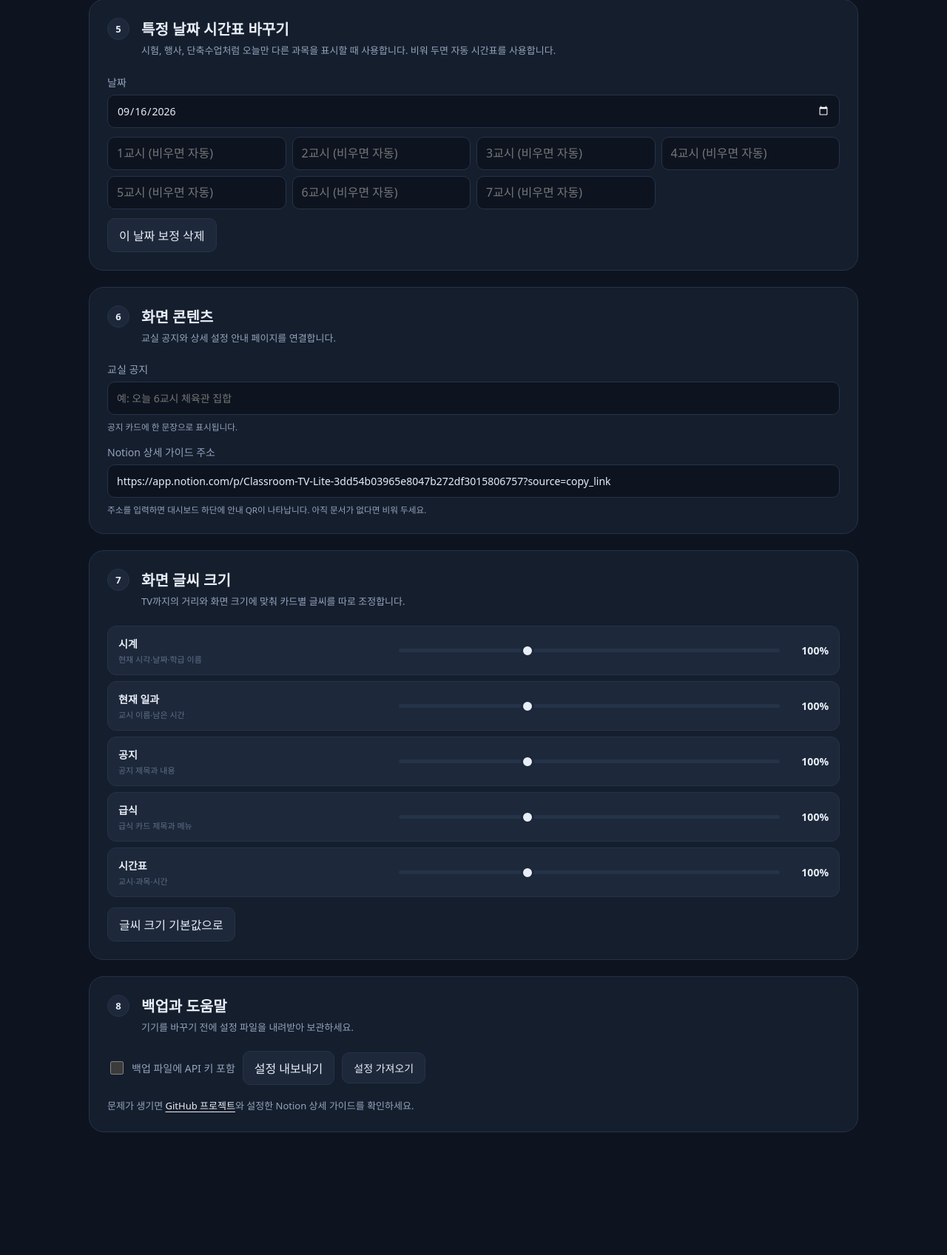
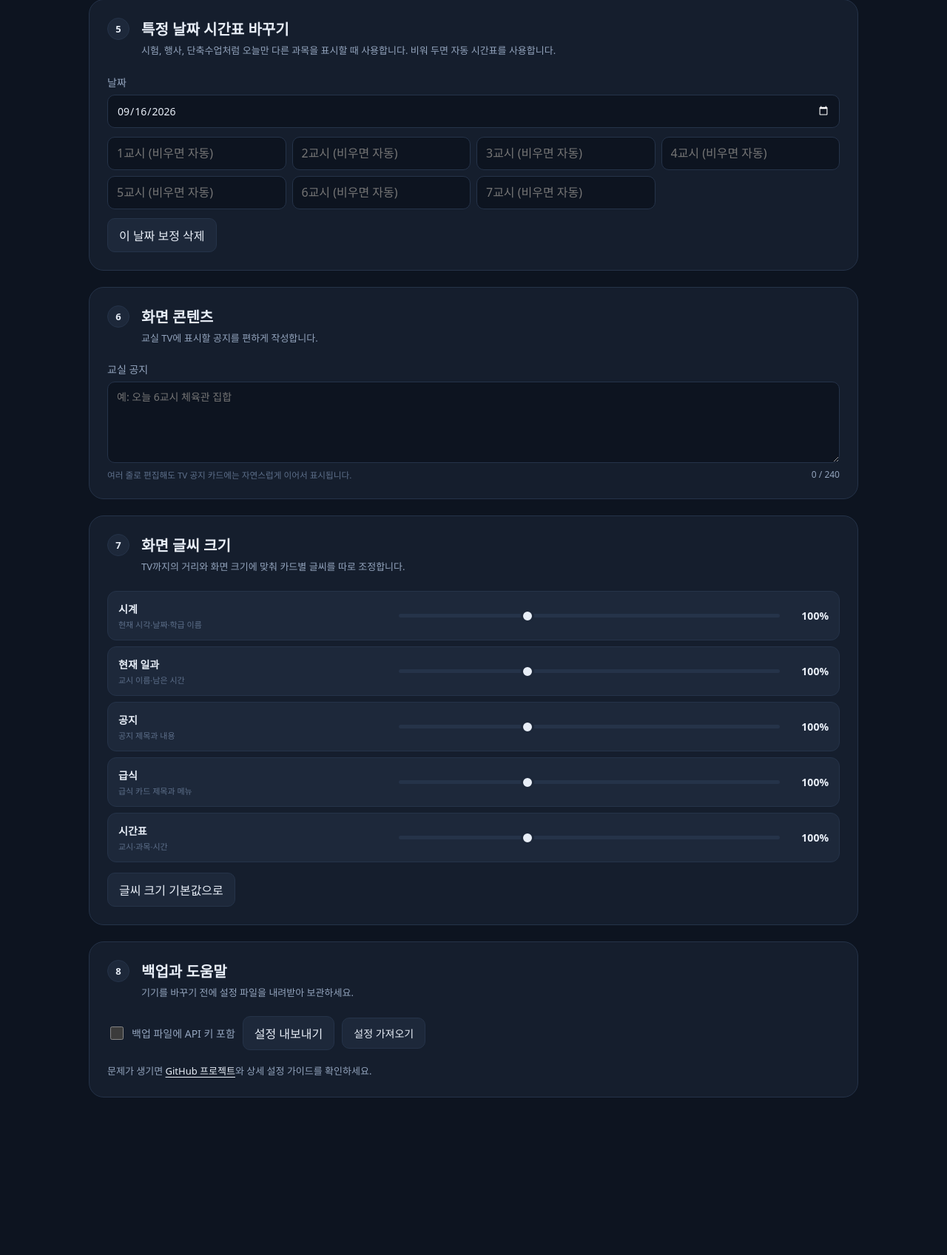
Before and after one commit to SKR6582/Classroom_Lite, a Flask app: page /settings in a window 1280 px wide. Shown: the part 2111-3808 px from the top of the page at 74% size. After the commit the page ends 3595 px from the top, so only its background shows below. Run offline with Flask 3, Linux system fonts and the light colour scheme; some web fonts are replaced.

Commit message:
feat: simplify notice editing settings
Co-authored-by: Cursor <cursoragent@cursor.com>

```diff
--- a/static/css/app.css
+++ b/static/css/app.css
@@ -22,7 +22,7 @@
 [hidden] { display: none !important; }
 html, body { margin: 0; min-height: 100%; background: var(--bg-base); color: var(--text-primary); }
 body { font-family: "Pretendard Variable", Pretendard, system-ui, -apple-system, BlinkMacSystemFont, "Segoe UI", sans-serif; }
-button, input, select { font: inherit; }
+button, input, select, textarea { font: inherit; }
 button, a { -webkit-tap-highlight-color: transparent; }
 
 .dashboard-page {
@@ -203,11 +203,15 @@ button, a { -webkit-tap-highlight-color: transparent; }
 .form-grid .wide { grid-column: 1 / -1; }
 .form-grid.compact { margin-top: 18px; grid-template-columns: repeat(3, 1fr); }
 label { display: grid; gap: 7px; color: var(--text-secondary); font-size: 14px; }
-input, select {
+input, select, textarea {
   width: 100%; min-height: 45px; padding: 9px 12px;
   color: var(--text-primary); background: var(--bg-base); border: 1px solid var(--border-subtle); border-radius: 10px;
 }
-input:focus, select:focus { outline: 2px solid var(--text-secondary); outline-offset: 1px; }
+textarea { min-height: 110px; line-height: 1.55; resize: vertical; }
+input:focus, select:focus, textarea:focus { outline: 2px solid var(--text-secondary); outline-offset: 1px; }
+.field-help { display: flex; align-items: center; justify-content: space-between; gap: 12px; }
+.field-help small { color: var(--text-tertiary); }
+.field-help output { color: var(--text-secondary); white-space: nowrap; font-size: 12px; font-variant-numeric: tabular-nums; }
 .inline-field { display: grid; grid-template-columns: 1fr auto; gap: 8px; }
 button, .primary-button, .secondary-button {
   border: 1px solid var(--border-subtle); border-radius: 10px; padding: 10px 15px;
--- a/static/js/settings.js
+++ b/static/js/settings.js
@@ -1,6 +1,7 @@
 const DAYS = ["월", "화", "수", "목", "금"];
 const form = document.querySelector("#settings-form");
 const message = document.querySelector("#form-message");
+const noticeInput = form.elements.notice;
 let state;
 let activeOverrideDate = "";
 
@@ -28,9 +29,14 @@ function fillForm() {
 
 function fillBasicSettings() {
   form.elements.classroom_name.value = state.classroom_name || "";
-  form.elements.notice.value = state.notice || "";
+  noticeInput.value = state.notice || "";
+  updateNoticeCount();
   form.elements.help_url.value = state.help_url || "";
   form.elements.timetable_source.value = state.timetable_source || "neis";
+}
+
+function updateNoticeCount() {
+  document.querySelector("#notice-count").textContent = `${noticeInput.value.length} / 240`;
 }
 
 function fillNeisSettings() {
@@ -147,6 +153,8 @@ document.querySelector("#clear-override").addEventListener("click", () => {
   delete state.date_overrides[date];
   renderOverride();
 });
+
+noticeInput.addEventListener("input", updateNoticeCount);
 
 document.querySelectorAll("[data-font-scale]").forEach((input) => {
   input.addEventListener("input", () => {
--- a/templates/setup.html
+++ b/templates/setup.html
@@ -136,19 +136,19 @@
             <span class="section-number">6</span>
             <div>
               <h2>화면 콘텐츠</h2>
-              <p>교실 공지와 상세 설정 안내 페이지를 연결합니다.</p>
+              <p>교실 TV에 표시할 공지를 편하게 작성합니다.</p>
             </div>
           </div>
           <div class="form-grid">
             <label class="wide">교실 공지
-              <input name="notice" maxlength="240" placeholder="예: 오늘 6교시 체육관 집합">
-              <small>공지 카드에 한 문장으로 표시됩니다.</small>
-            </label>
-            <label class="wide">Notion 상세 가이드 주소
-              <input name="help_url" type="url" inputmode="url" placeholder="https://...">
-              <small>주소를 입력하면 대시보드 하단에 안내 QR이 나타납니다. 아직 문서가 없다면 비워 두세요.</small>
+              <textarea id="notice-input" name="notice" maxlength="240" rows="4" placeholder="예: 오늘 6교시 체육관 집합"></textarea>
+              <span class="field-help">
+                <small>여러 줄로 편집해도 TV 공지 카드에는 자연스럽게 이어서 표시됩니다.</small>
+                <output id="notice-count" for="notice-input">0 / 240</output>
+              </span>
             </label>
           </div>
+          <input name="help_url" type="hidden">
         </section>
 
         <section class="form-card">
@@ -211,7 +211,7 @@
           <p class="support-links">
             문제가 생기면
             <a href="https://github.com/SKR6582/Classroom_TV_Lite" target="_blank" rel="noreferrer">GitHub 프로젝트</a>와
-            설정한 Notion 상세 가이드를 확인하세요.
+            상세 설정 가이드를 확인하세요.
           </p>
         </section>
 
```
Also changed, not shown: docs/ANDROID_SETUP.md (+3 -3 lines), docs/IOS_SETUP.md (+1 -2 lines), tests/test_app.py (+2 -0 lines), README.md.
